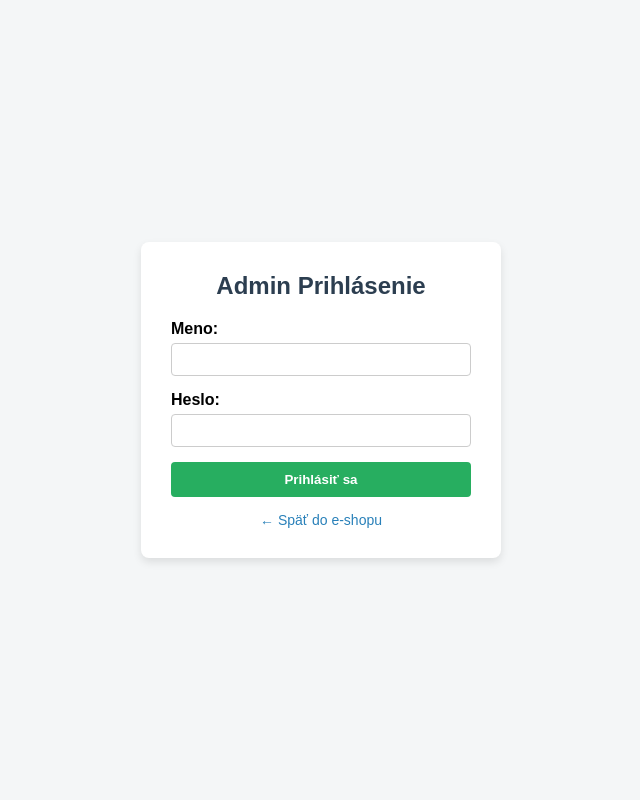
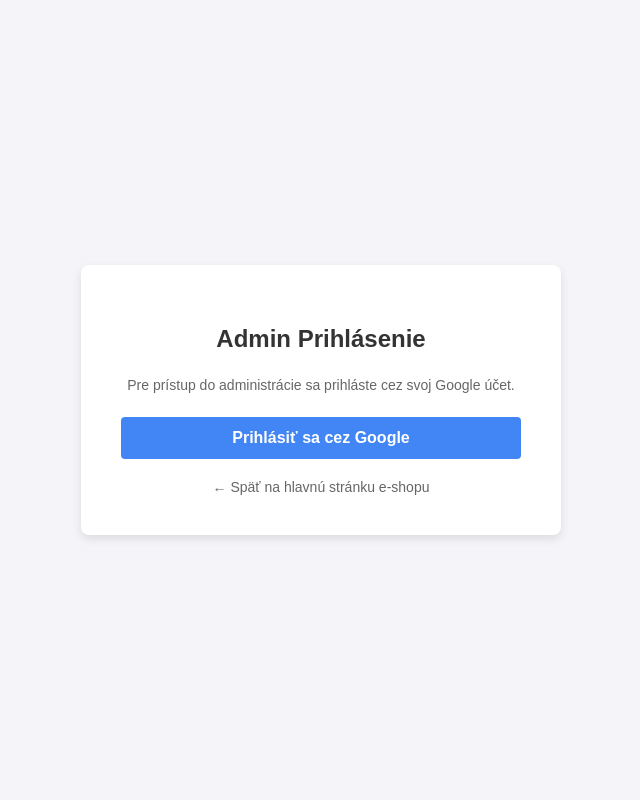
Before and after one commit to matuso1/eshop, a FastAPI app: page /login in a window 1280 px wide. Shown: the whole page, without its empty margins (319-959 px from the left). Run offline with FastAPI, Linux system fonts and the light colour scheme.

Commit message:
Revamp login page layout and styles

```diff
--- a/templates/login.html
+++ b/templates/login.html
@@ -2,41 +2,69 @@
 <html lang="sk">
 <head>
     <meta charset="UTF-8">
-    <title>Prihlásenie - Administrácia</title>
+    <meta name="viewport" content="width=device-width, initial-scale=1.0">
+    <title>Prihlásenie - Admin</title>
     <style>
-        body { font-family: Arial, sans-serif; margin: 0; display: flex; justify-content: center; align-items: center; height: 100vh; background-color: #f4f6f7; }
-        .login-box { background: white; padding: 30px; border-radius: 8px; box-shadow: 0 4px 8px rgba(0,0,0,0.1); width: 300px; }
-        h2 { margin-top: 0; color: #2c3e50; text-align: center; }
-        .form-group { margin-bottom: 15px; }
-        label { display: block; margin-bottom: 5px; font-weight: bold; }
-        input { width: 100%; padding: 8px; box-sizing: border-box; border: 1px solid #ccc; border-radius: 4px; }
-        button { width: 100%; background: #27ae60; color: white; border: none; padding: 10px; border-radius: 4px; cursor: pointer; font-weight: bold; }
-        button:hover { background: #219653; }
-        .error { color: #e74c3c; font-size: 14px; text-align: center; margin-bottom: 15px; background: #fadbd8; padding: 8px; border-radius: 4px; }
-        .back-link { display: block; text-align: center; margin-top: 15px; color: #2980b9; text-decoration: none; font-size: 14px; }
+        body {
+            font-family: Arial, sans-serif;
+            background-color: #f4f4f9;
+            display: flex;
+            justify-content: center;
+            align-items: center;
+            height: 100vh;
+            margin: 0;
+        }
+        .login-card {
+            background: white;
+            padding: 40px;
+            border-radius: 8px;
+            box-shadow: 0 4px 10px rgba(0, 0, 0, 0.1);
+            text-align: center;
+            width: 100%;
+            max-width: 400px;
+        }
+        h2 {
+            margin-bottom: 24px;
+            color: #333;
+        }
+        .google-btn {
+            display: inline-block;
+            background-color: #4285F4;
+            color: white;
+            padding: 12px 24px;
+            font-size: 16px;
+            font-weight: bold;
+            text-decoration: none;
+            border-radius: 4px;
+            transition: background-color 0.2s;
+            width: 100%;
+            box-sizing: border-box;
+        }
+        .google-btn:hover {
+            background-color: #3367D6;
+        }
+        .back-link {
+            display: block;
+            margin-top: 20px;
+            color: #666;
+            text-decoration: none;
+            font-size: 14px;
+        }
+        .back-link:hover {
+            text-decoration: underline;
+        }
     </style>
 </head>
 <body>
-    <div class="login-box">
+
+    <div class="login-card">
         <h2>Admin Prihlásenie</h2>
+        <p style="color: #666; margin-bottom: 24px; font-size: 14px;">Pre prístup do administrácie sa prihláste cez svoj Google účet.</p>
 
-        {% if error %}
-            <div class="error">Nesprávne meno alebo heslo!</div>
-        {% endif %}
+        <a href="/auth/google" class="google-btn">Prihlásiť sa cez Google</a>
 
-        <form action="/login" method="POST">
-            <div class="form-group">
-                <label>Meno:</label>
-                <input type="text" name="username" required>
-            </div>
-            <div class="form-group">
-                <label>Heslo:</label>
-                <input type="password" name="password" required>
-            </div>
-            <button type="submit">Prihlásiť sa</button>
-        </form>
+        <a href="/" class="back-link">&larr; Späť na hlavnú stránku e-shopu</a>
+    </div>
 
-        <a href="/" class="back-link">← Späť do e-shopu</a>
-    </div>
 </body>
 </html>
```
